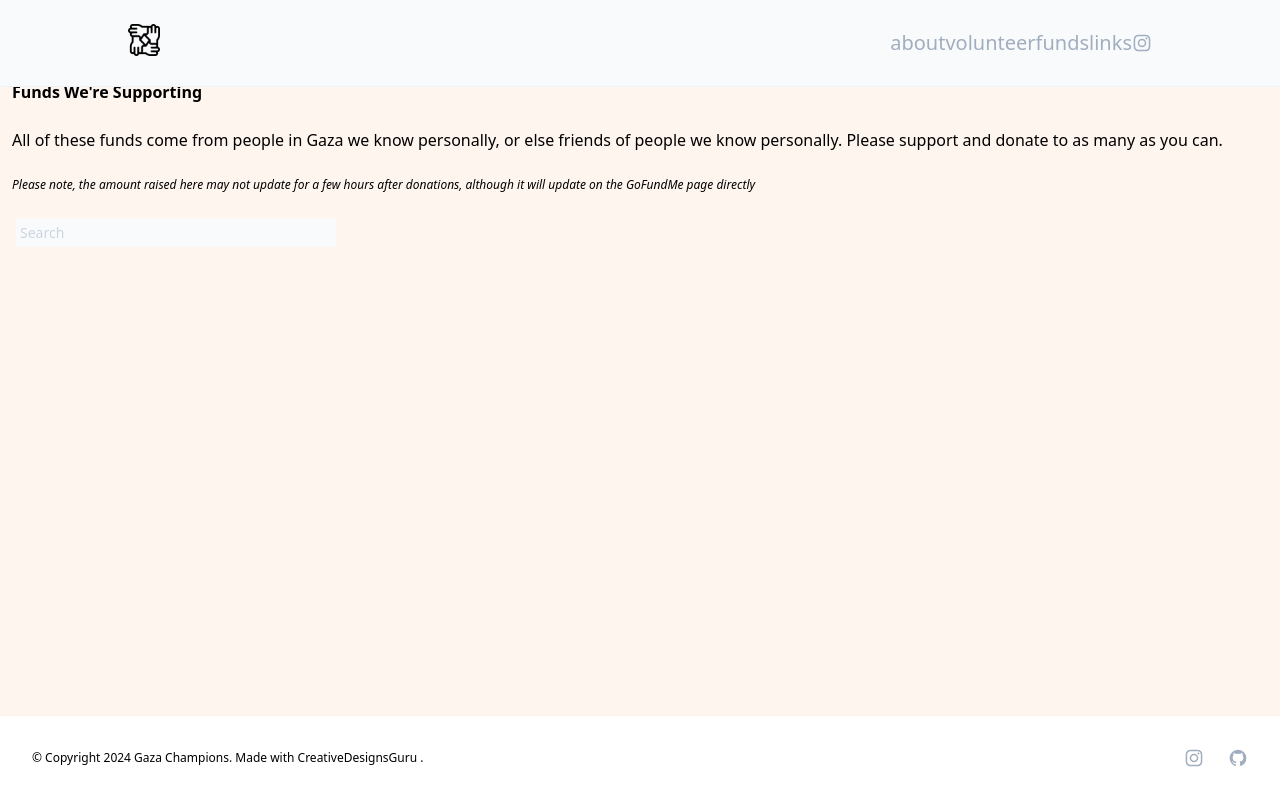
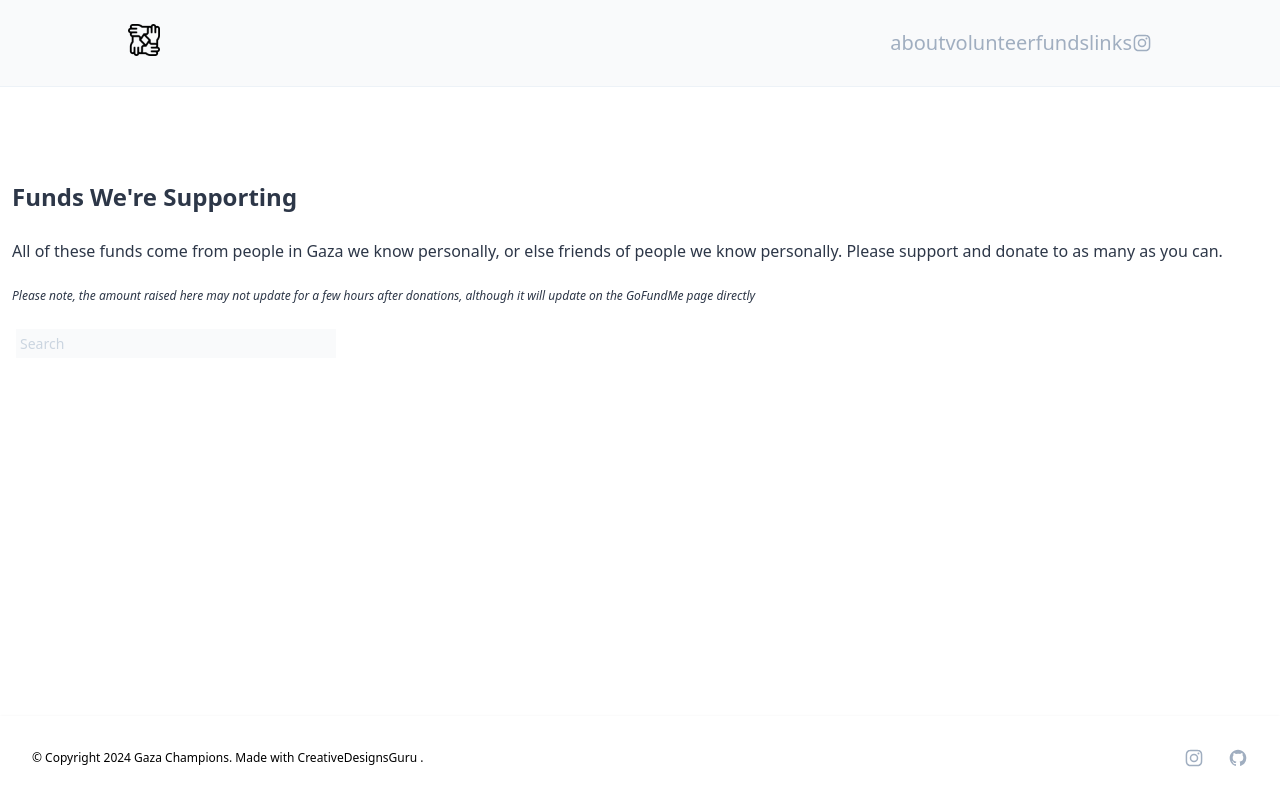
Before and after one commit to m4v15/champions, a Next.js app: page /funds in a window 1280 px wide. Built offline with nearby package versions, Linux system fonts and the light colour scheme; no server answers; the database is empty.

Commit message:
fix the layout issues and move footer to bottom

```diff
--- a/src/footer/CenteredFooter.tsx
+++ b/src/footer/CenteredFooter.tsx
@@ -3,7 +3,7 @@ import Link from 'next/link';
 import { AppConfig } from '@/utils/AppConfig';
 
 const CenteredFooter = () => (
-  <footer className="fixed bottom-0 w-full bg-white p-4 text-xs shadow md:flex md:items-center md:justify-between md:p-6 xl:p-8">
+  <footer className=" w-full bg-white p-4 text-xs shadow md:flex md:items-center md:justify-between md:p-6 xl:p-8">
     <ul className="mb-6 flex flex-wrap items-center md:mb-0">
       <li className="footer-copyright">
         © Copyright {new Date().getFullYear()} {AppConfig.title}. Made with{' '}
--- a/src/pages/_app.tsx
+++ b/src/pages/_app.tsx
@@ -3,15 +3,13 @@ import '../styles/global.css';
 import { Analytics } from '@vercel/analytics/react';
 import type { AppProps } from 'next/app';
 
-import { CenteredFooter } from '@/footer/CenteredFooter';
+import Layout from './layout';
 
 const MyApp = ({ Component, pageProps }: AppProps) => (
-  <>
+  <Layout>
     <Component {...pageProps} />
-    <CenteredFooter />
-
     <Analytics />
-  </>
+  </Layout>
 );
 
 export default MyApp;
--- a/src/pages/_document.tsx
+++ /dev/null
@@ -1,21 +0,0 @@
-import Document, { Head, Html, Main, NextScript } from 'next/document';
-
-import { AppConfig } from '../utils/AppConfig';
-
-// Need to create a custom _document because i18n support is not compatible with `next export`.
-class MyDocument extends Document {
-  // eslint-disable-next-line class-methods-use-this
-  render() {
-    return (
-      <Html lang={AppConfig.locale}>
-        <Head />
-        <body className="bg-gray-cust">
-          <Main />
-          <NextScript />
-        </body>
-      </Html>
-    );
-  }
-}
-
-export default MyDocument;
--- /dev/null
+++ b/src/pages/layout.tsx
@@ -0,0 +1,21 @@
+import type { ReactNode } from 'react';
+
+import { CenteredFooter } from '@/footer/CenteredFooter';
+import { Meta } from '@/layout/Meta';
+import { NavBar } from '@/templates/NavBar';
+import { AppConfig } from '@/utils/AppConfig';
+
+type Props = {
+  children: ReactNode;
+};
+
+export default function Layout(props: Props) {
+  return (
+    <div className="flex h-screen flex-col">
+      <Meta title={AppConfig.title} description={AppConfig.description} />
+      <NavBar />
+      <main className="grow">{props.children}</main>
+      <CenteredFooter />
+    </div>
+  );
+}
--- a/src/templates/About.tsx
+++ b/src/templates/About.tsx
@@ -1,12 +1,7 @@
-import { Meta } from '../layout/Meta';
-import { AppConfig } from '../utils/AppConfig';
 import { AboutContent } from './AboutContent';
-import { NavBar } from './NavBar';
 
 const About = () => (
   <div className="text-gray-600 antialiased">
-    <Meta title={AppConfig.title} description={AppConfig.description} />
-    <NavBar></NavBar>
     <AboutContent />
   </div>
 );
--- a/src/templates/Base.tsx
+++ b/src/templates/Base.tsx
@@ -1,13 +1,8 @@
-import { Meta } from '../layout/Meta';
-import { AppConfig } from '../utils/AppConfig';
 import { AboutContent } from './AboutContent';
 import { Hero } from './Hero';
-import { NavBar } from './NavBar';
 
 const Base = () => (
   <div className="text-gray-600 antialiased">
-    <Meta title={AppConfig.title} description={AppConfig.description} />
-    <NavBar />
     <Hero />
     <AboutContent />
   </div>
--- a/src/templates/Fundraisers.tsx
+++ b/src/templates/Fundraisers.tsx
@@ -1,16 +1,11 @@
 import { GfmsContainer } from '@/layout/GfmsContainer';
-import { Meta } from '@/layout/Meta';
-import { NavBar } from '@/templates/NavBar';
-import { AppConfig } from '@/utils/AppConfig';
 
 function Fundraisers() {
   return (
-    <div className="text-black antialiased">
-      <Meta title={AppConfig.title} description={AppConfig.description} />
-      <NavBar></NavBar>
-      <div className="mx-auto max-w-screen-xl px-3">
+    <div className="text-gray-800 antialiased">
+      <div className="mx-auto max-w-screen-xl p-3">
         <div className="w-full text-left">
-          <div className="font-bold">Funds We&apos;re Supporting</div>
+          <div className=" text-2xl font-bold">Funds We&apos;re Supporting</div>
           <br />
           All of these funds come from people in Gaza we know personally, or
           else friends of people we know personally. Please support and donate
--- a/src/templates/Links.tsx
+++ b/src/templates/Links.tsx
@@ -4,14 +4,8 @@ import { Button } from '@/button/Button';
 import { Section } from '@/layout/Section';
 import { ExternalLink } from '@/links/ExternalLink';
 
-import { Meta } from '../layout/Meta';
-import { AppConfig } from '../utils/AppConfig';
-import { NavBar } from './NavBar';
-
 const Links = () => (
   <div className="text-gray-600 antialiased">
-    <Meta title={AppConfig.title} description={AppConfig.description} />
-    <NavBar></NavBar>
     <Section yPadding="pb-32">
       <div className="mt-5 flex flex-col items-center text-gray-950">
         <div className="w-full text-left">
--- a/src/templates/NavBar.tsx
+++ b/src/templates/NavBar.tsx
@@ -6,7 +6,7 @@ import { Logo } from './Logo';
 
 const NavBar = () => (
   <>
-    <div className="border-gray fixed top-0 mx-auto w-full border-b bg-gray-50 px-3 py-6">
+    <div className="border-gray mx-auto w-full border-b bg-gray-50 px-3 py-6">
       <NavbarTwoColumns logo={<Logo />}>
         <li>
           <Link href="/about" className="text-gray-500 hover:text-gray-900">
--- a/src/templates/Volunteer.tsx
+++ b/src/templates/Volunteer.tsx
@@ -1,10 +1,6 @@
 import Link from 'next/link';
 
-import { Meta } from '@/layout/Meta';
-import { AppConfig } from '@/utils/AppConfig';
-
 import { Button } from '../button/Button';
-import { NavBar } from './NavBar';
 
 const SignUp = () => (
   // <div className="text-gray-600 antialiased">
@@ -19,8 +15,6 @@ const SignUp = () => (
   //   </iframe>
   // </div>
   <div className="text-gray-600 antialiased">
-    <Meta title={AppConfig.title} description={AppConfig.description} />
-    <NavBar></NavBar>
     <div className="mx-auto max-w-[85rem] px-4 py-10 sm:px-6 lg:px-8 lg:py-14">
       <div className="grid gap-8 sm:grid-cols-2 sm:items-start">
         <div className="sm:order-1">
```
